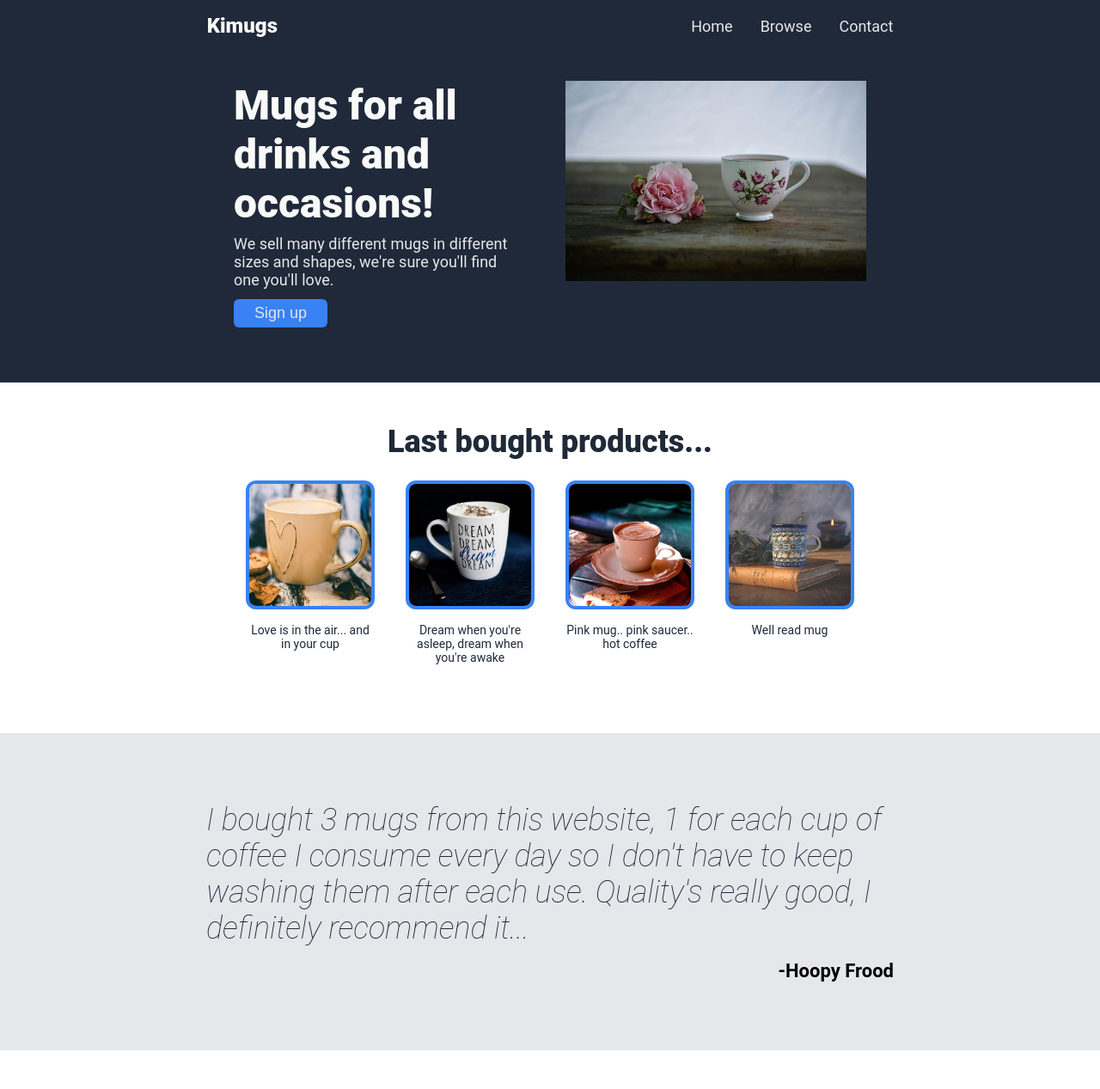
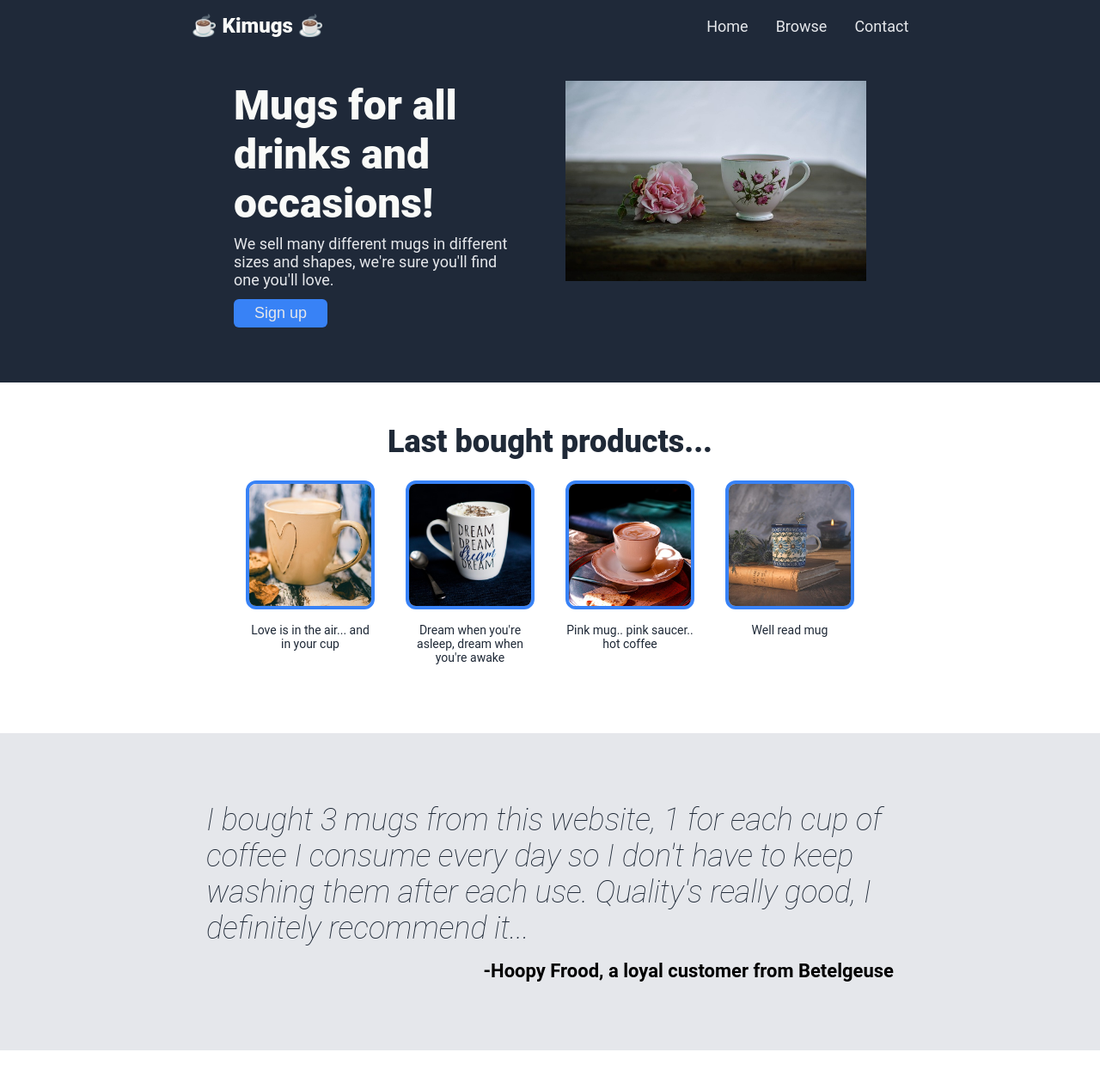
Before and after one commit to karimsiali/odin-landing-page, a plain HTML site: page index.html in a window 1280 px wide. Shown: the top 1267 px of the page at 86% size. Drawn offline with Linux system fonts and the light colour scheme.

Commit message:
Credit image authors and add symbol to logo
I credited the image sources used in the webpage in the README file. I
also added an emoji to the logo and changed the quote source.

```diff
--- a/index.html
+++ b/index.html
@@ -10,7 +10,7 @@
     <div class="header">
         <div class="navbar">
             <!--  src="./img/logo.png" alt="coffee mug logo" width="75px">-->
-            <p>Kimugs</p>
+            <p>☕ Kimugs ☕</p>
             <div class="links">
                 <ul>
                     <li><a href="#">Home</a></li>
@@ -56,7 +56,7 @@
             I bought 3 mugs from this website, 1 for each cup of coffee I consume every day so I don't have to keep
             washing them after each use. Quality's really good, I definitely recommend it...
         </blockquote>
-        <p>-Hoopy Frood </p>
+        <p>-Hoopy Frood, a loyal customer from Betelgeuse</p>
     </div>
     <div class="signup">
         <div class="left">
```
Also changed, not shown: 1 other file.
